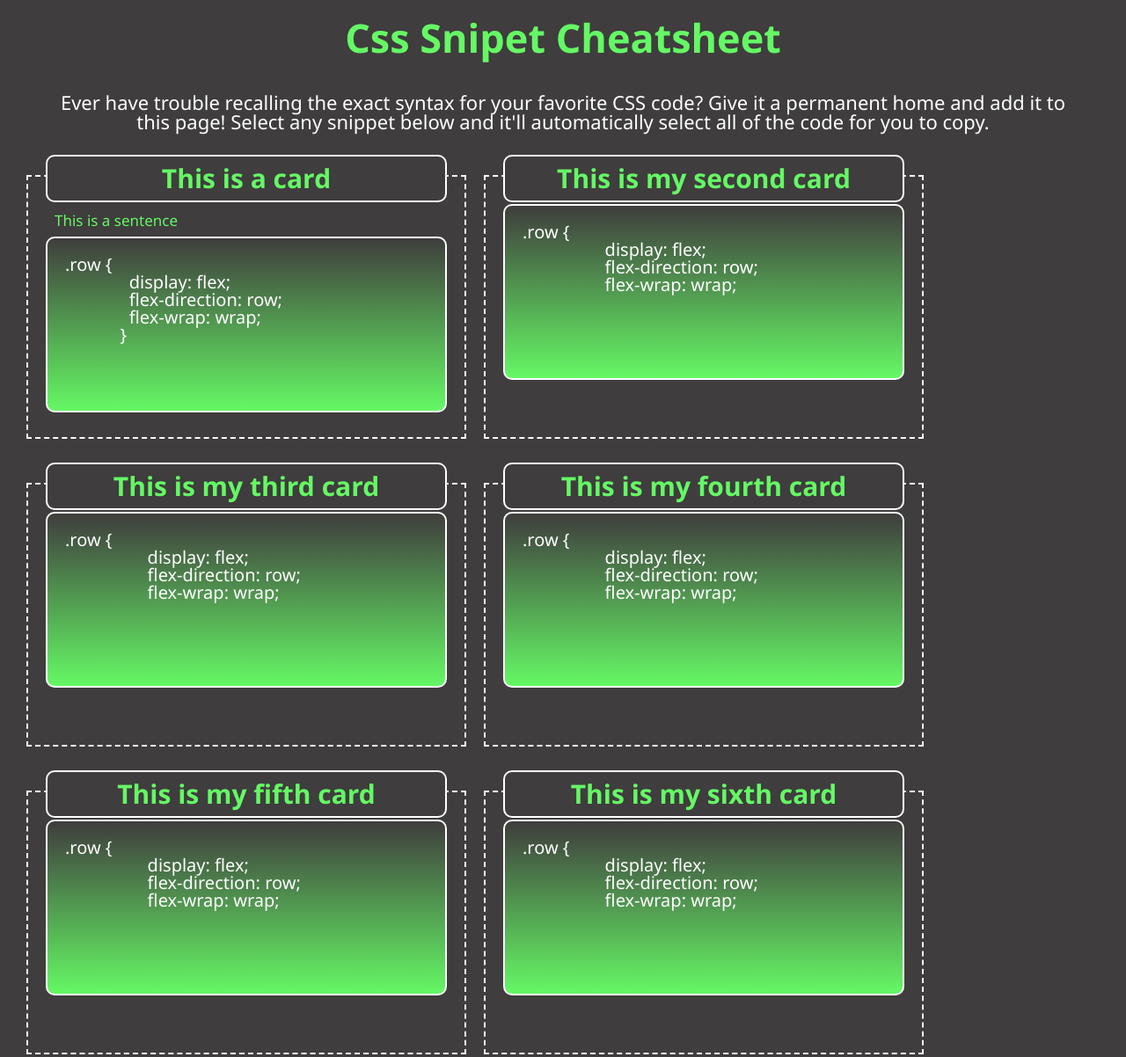
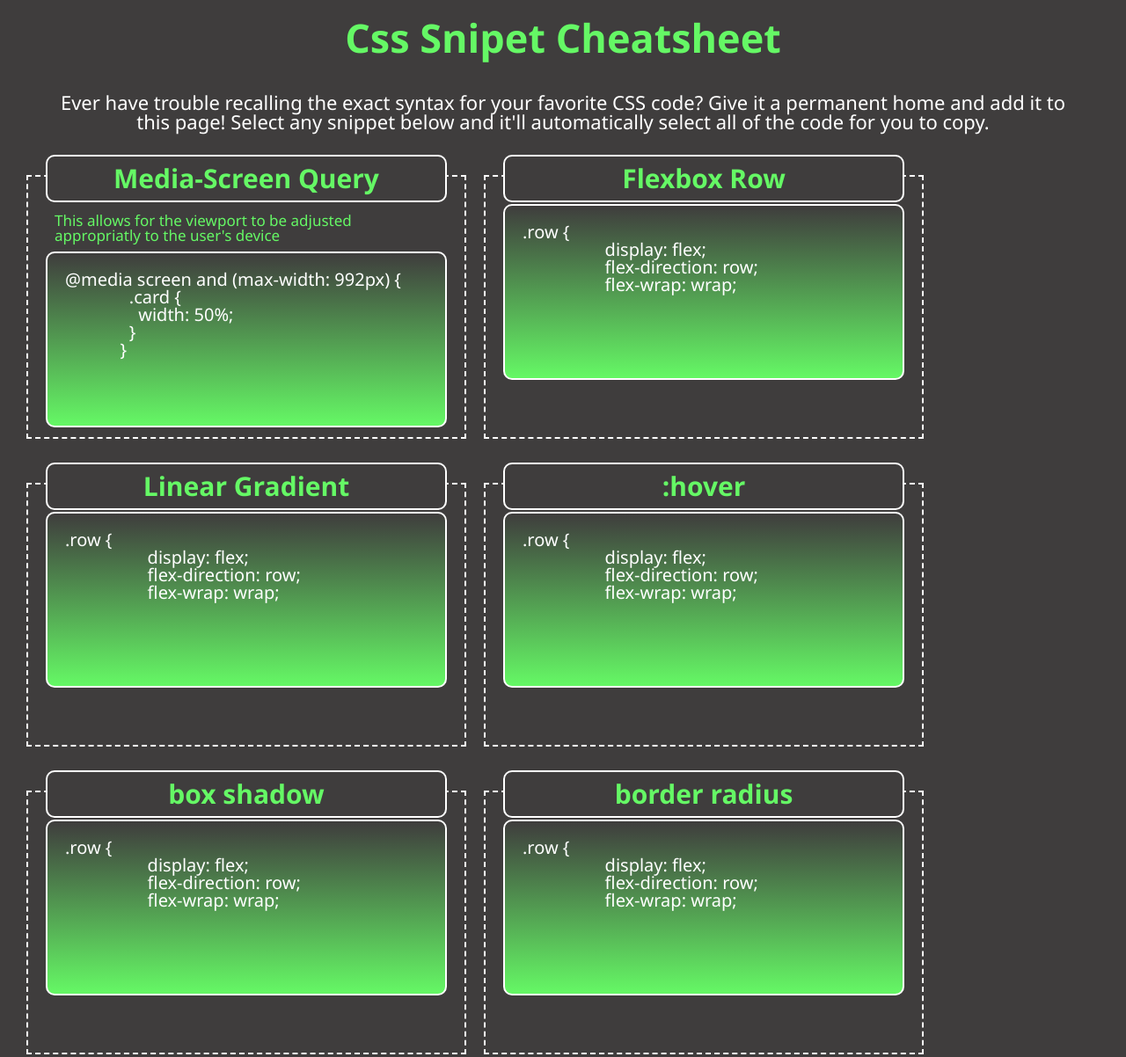
Before and after one commit to Taylor-Brandon/Css-Wireframe, a plain HTML site: page index.html in a window 1280 px wide. Shown: the top 1202 px of the page at 88% size. Drawn offline with Linux system fonts and the light colour scheme.

Commit message:
added first Css snippet

```diff
--- a/index.html
+++ b/index.html
@@ -19,20 +19,20 @@
     <section class="row justify-center">
       <div class="card-column">
         <figure class="code-card">
-          <h2 class="card-header">This is a card</h2>
+          <h2 class="card-header">Media-Screen Query</h2>
           <div class="card-body">
-            <p class="card-p">This is a sentence</p>
-            <pre class="code-block"><code>.row {
-              display: flex;
-              flex-direction: row;
-              flex-wrap: wrap;
+            <p class="card-p">This allows for the viewport to be adjusted appropriatly to the user's device</p>
+            <pre class="code-block"><code>@media screen and (max-width: 992px) {
+              .card {
+                width: 50%;
+              }
             }</code></pre>
           </div>
         </figure>
       </div>
       <div class="card-column">
         <figure class="card code-card">
-          <h2 class="card-header">This is my second card</h2>
+          <h2 class="card-header">Flexbox Row</h2>
           <div class="card-body">
             <pre class="code-block"><code>.row {
                   display: flex;
@@ -44,7 +44,7 @@
       </div>
       <div class="card-column">
         <figure class="card code-card">
-          <h2 class="card-header">This is my third card</h2>
+          <h2 class="card-header">Linear Gradient</h2>
           <div class="card-body">
             <pre class="code-block"><code>.row {
                   display: flex;
@@ -56,7 +56,7 @@
       </div>
       <div class="card-column">
         <figure class="card code-card">
-          <h2 class="card-header">This is my fourth card</h2>
+          <h2 class="card-header">:hover</h2>
           <div class="card-body">
             <pre class="code-block"><code>.row {
                   display: flex;
@@ -68,7 +68,7 @@
       </div>
       <div class="card-column">
         <figure class="card code-card">
-          <h2 class="card-header">This is my fifth card</h2>
+          <h2 class="card-header">box shadow</h2>
           <div class="card-body">
             <pre class="code-block"><code>.row {
                   display: flex;
@@ -80,7 +80,7 @@
       </div>
       <div class="card-column">
         <figure class="card code-card">
-          <h2 class="card-header">This is my sixth card</h2>
+          <h2 class="card-header">border radius</h2>
           <div class="card-body">
             <pre class="code-block"><code>.row {
                   display: flex;
```
